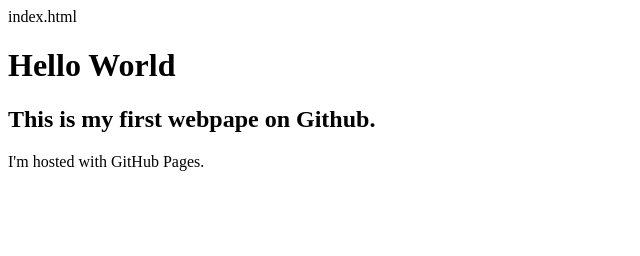
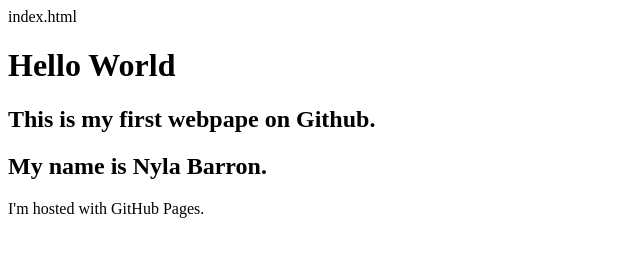
Before and after one commit to nylabarron/Testpage, a plain HTML site: page index.html in a window 1280 px wide. Shown: the whole page, without its empty margins (0-640 px from the left). Drawn offline with Linux system fonts and the light colour scheme.

Commit message:
added name

```diff
--- a/index.html
+++ b/index.html
@@ -8,6 +8,8 @@ index.html
 
 <h2> This is my first webpape on Github. </h2>
 
+<h2> My name is Nyla Barron. </h2>
+
 <p>I'm hosted with GitHub Pages.</p>
 
 
```
